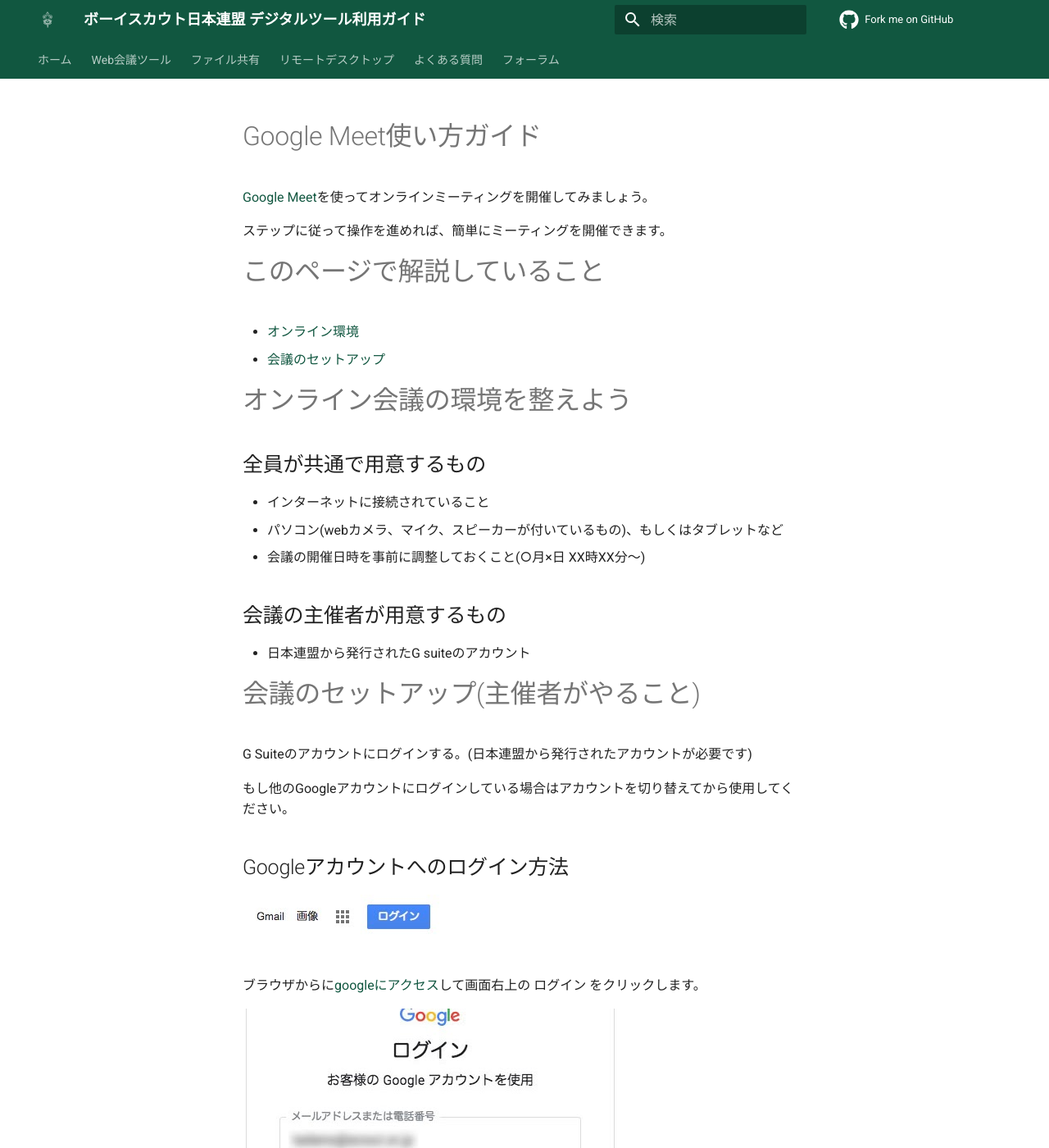
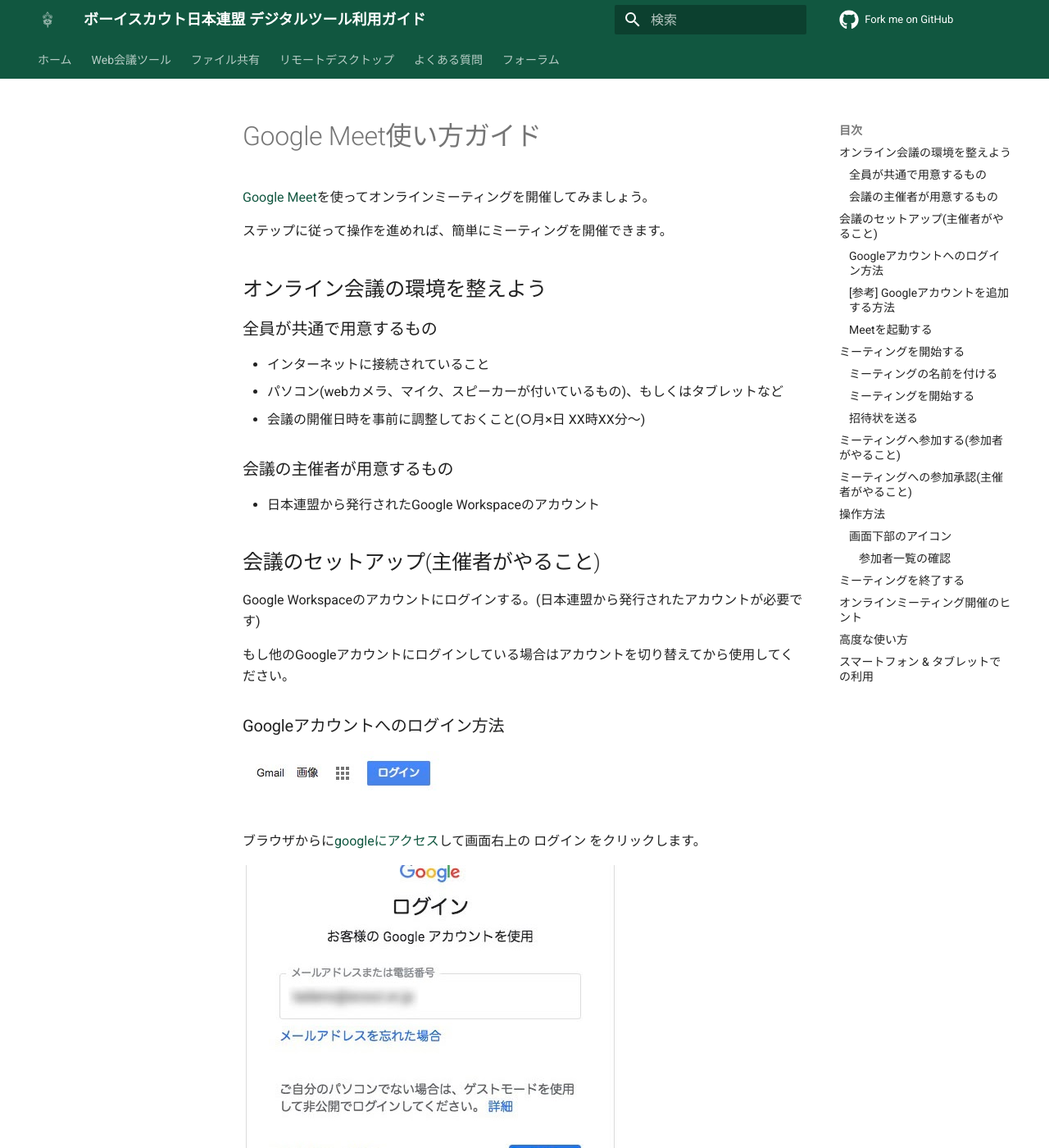
Before and after one commit to Scout-Association-of-Japan/DX-promotion-guidelines, an MkDocs documentation site: the page built from docs/web-meeting-guide/meet/GoogleMeet.md, in a window 1280 px wide and 1400 px high. Shown: the whole window at 82% size. Built offline with MkDocs 1.6.1 and Material for MkDocs 9.7.7, drawn with Linux system fonts in a browser that asks for light colours; comment, search, counter and statistics services are not loaded.

Commit message:
Update GoogleMeet.md
- G Suiteの表記を修正
- ページ内アンカーリンク削除
- hタグ適用

```diff
--- a/docs/web-meeting-guide/meet/GoogleMeet.md
+++ b/docs/web-meeting-guide/meet/GoogleMeet.md
@@ -4,27 +4,22 @@
 
 ステップに従って操作を進めれば、簡単にミーティングを開催できます。
 
-# このページで解説していること
-* [オンライン環境](#オンライン会議の環境を整えよう)
-* [会議のセットアップ](#会議のセットアップ(主催者がやること))
-
-
-# オンライン会議の環境を整えよう
-## 全員が共通で用意するもの
+## オンライン会議の環境を整えよう
+### 全員が共通で用意するもの
 - インターネットに接続されていること
 - パソコン(webカメラ、マイク、スピーカーが付いているもの)、もしくはタブレットなど
 - 会議の開催日時を事前に調整しておくこと(○月×日 XX時XX分〜)
 
-## 会議の主催者が用意するもの
-- 日本連盟から発行されたG suiteのアカウント
+### 会議の主催者が用意するもの
+- 日本連盟から発行されたGoogle Workspaceのアカウント
 
 
-# 会議のセットアップ(主催者がやること)
-G Suiteのアカウントにログインする。(日本連盟から発行されたアカウントが必要です)
+## 会議のセットアップ(主催者がやること)
+Google Workspaceのアカウントにログインする。(日本連盟から発行されたアカウントが必要です)
 
 もし他のGoogleアカウントにログインしている場合はアカウントを切り替えてから使用してください。
 
-## Googleアカウントへのログイン方法
+### Googleアカウントへのログイン方法
 ![](images/1.jpg)
 
 ブラウザからに[googleにアクセス](https://google.com)して画面右上の ログイン をクリックします。
@@ -47,21 +42,21 @@
 
 ![](images/5.jpg)
 
-## [参考] Googleアカウントを追加する方法
+### [参考] Googleアカウントを追加する方法
 アカウントを追加する場合は左図のTアイコン(環境によって異なります)をクリックするとサブメニューが表れます。
 
 "別のアカウントを追加"をクリックし、日本連盟から発行されたアカウントでログインをしてください。
 
 ![](images/6.jpg)
 
-## Meetを起動する
+### Meetを起動する
 [1]のアイコンをクリック
 
 [2]のMeetをクリックします。これでMeetが起動します。
 
 もしMeetのアイコンが見つからない場合は、日本連盟から発行されたアカウントでログインをしているか確認してください。
 
-# ミーティングを開始する
+## ミーティングを開始する
 
 ![](images/7.jpg)
 
@@ -69,7 +64,7 @@
 
 "ミーティングに参加または開始"をクリックします。
 
-## ミーティングの名前を付ける
+### ミーティングの名前を付ける
 ![](images/8.jpg)
 
 ミーティングの名称を入力します。
@@ -78,14 +73,14 @@
 
 名称の準備ができたら"続行"をクリックします。
 
-## ミーティングを開始する
+### ミーティングを開始する
 ![](images/9.jpg)
 
 "続行"をクリックすると画面が切り替わります。
 
 設定したミーティング名を確認して、"今すぐ参加"をクリックします。
 
-## 招待状を送る
+### 招待状を送る
 ![](images/10.jpg)
 
 この時点では主催者のみの状態です。
@@ -127,7 +122,7 @@
 
 次の画面で招待したいユーザーのメールアドレスを入力して招待状を発信します。
 
-# ミーティングへ参加する(参加者がやること)
+## ミーティングへ参加する(参加者がやること)
 ![](images/14.jpg)
 
 メールやチャットで招待状を受け取った参加者は案内にあるリンクにアクセスします。
@@ -138,7 +133,7 @@
 
 主催者へミーティング参加のリクエストが送られました。参加が承認されるまでしばらく待ちます。
 
-# ミーティングへの参加承認(主催者がやること)
+## ミーティングへの参加承認(主催者がやること)
 
 ![](images/16.jpg)
 
@@ -148,11 +143,11 @@
 
 参加者からリクエストが来る度に確認と承諾を行ってください。
 
-# 操作方法
+## 操作方法
 
 ![](images/17.jpg)
 
-## 画面下部のアイコン
+### 画面下部のアイコン
 各機能はこのようになっています。
 
 ![](images/18.jpg)
@@ -165,7 +160,7 @@
 
 ![](images/20.jpg)
 
-### 参加者一覧の確認
+#### 参加者一覧の確認
 画面右上の人型アイコンをクリックすると、参加者一覧が確認できます。
 
 また「チャット」では参加者に対してテキストでメッセージを発信することができます。
@@ -173,10 +168,10 @@
 「会話を中断させたくないけどお知らせしたい」時などに使うと便利です。
 
 
-# ミーティングを終了する
+## ミーティングを終了する
 画面下部の「ミーティングから退出する」をクリックすると終了となります。
 
-# オンラインミーティング開催のヒント
+## オンラインミーティング開催のヒント
 - いきなり本番をやらずにテストをしましょう<br>「音声が聞こえない(大きい、小さい)」「映像が映らない」などのトラブルはつきものです。本番前にテストをして解決しておきましょう
 
 - どんどんトライを!<br>
@@ -186,13 +181,13 @@
 画面共有や共有フォルダなどを上手く活用してスマートな会議運営を!
 
 
-# 高度な使い方
+## 高度な使い方
 Meetを更に便利に使うため、[高度な使い方ガイド](GoogleMeet-adv.md)をご用意しています。<br>
 是非活用してみて下さい。
 
 - [カレンダーからミーティングを予約する](GoogleMeet-calendar.md)
 - [ミーティングを録画する](GoogleMeet-recording.md)
 
-# [スマートフォン & タブレット](GoogleMeet-smartphone.md)での利用
+## [スマートフォン & タブレット](GoogleMeet-smartphone.md)での利用
 - [android端末にインストール&使い方](GoogleMeet-android.md)
 - [iOS端末にインストール&使い方](GoogleMeet-ios.md)
```
